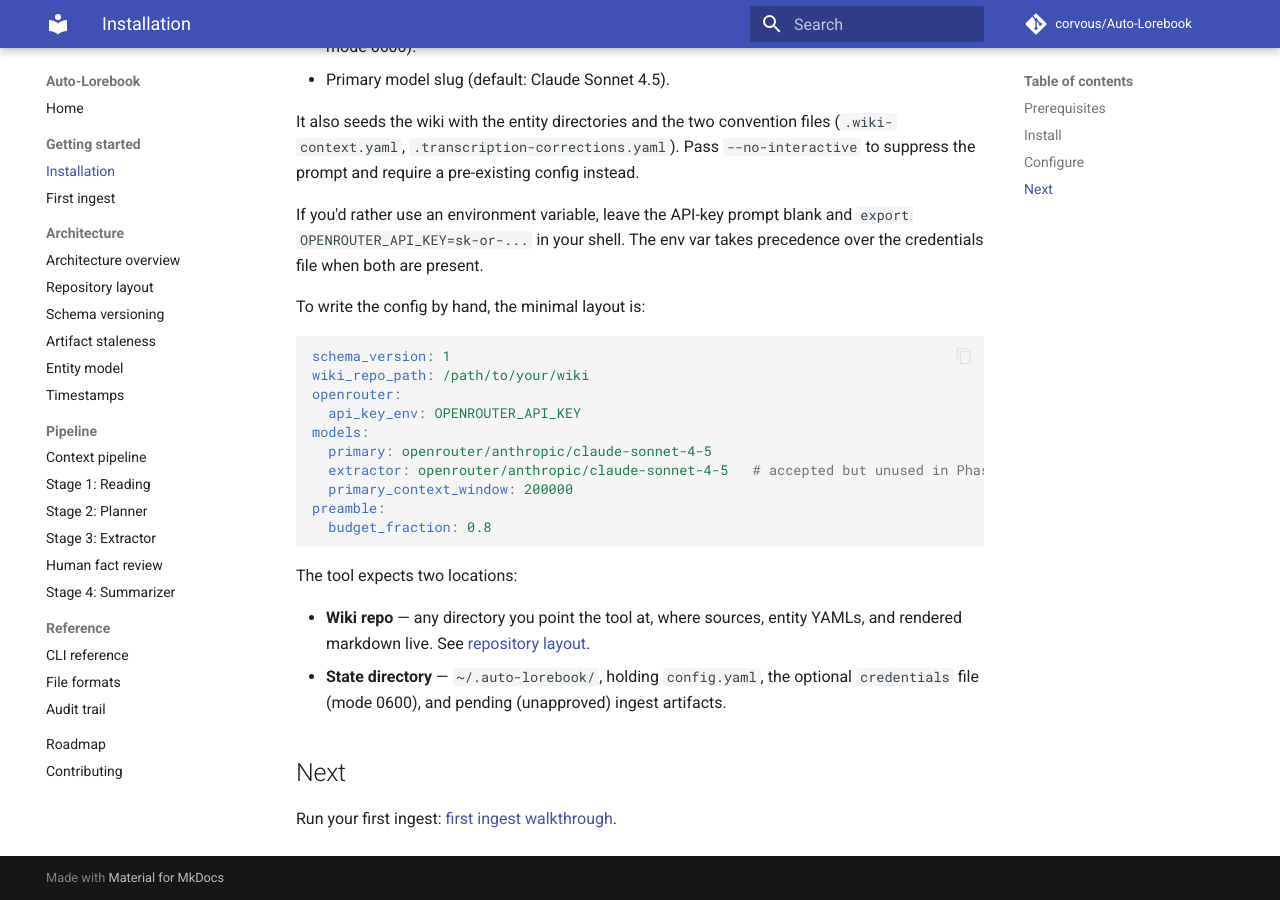
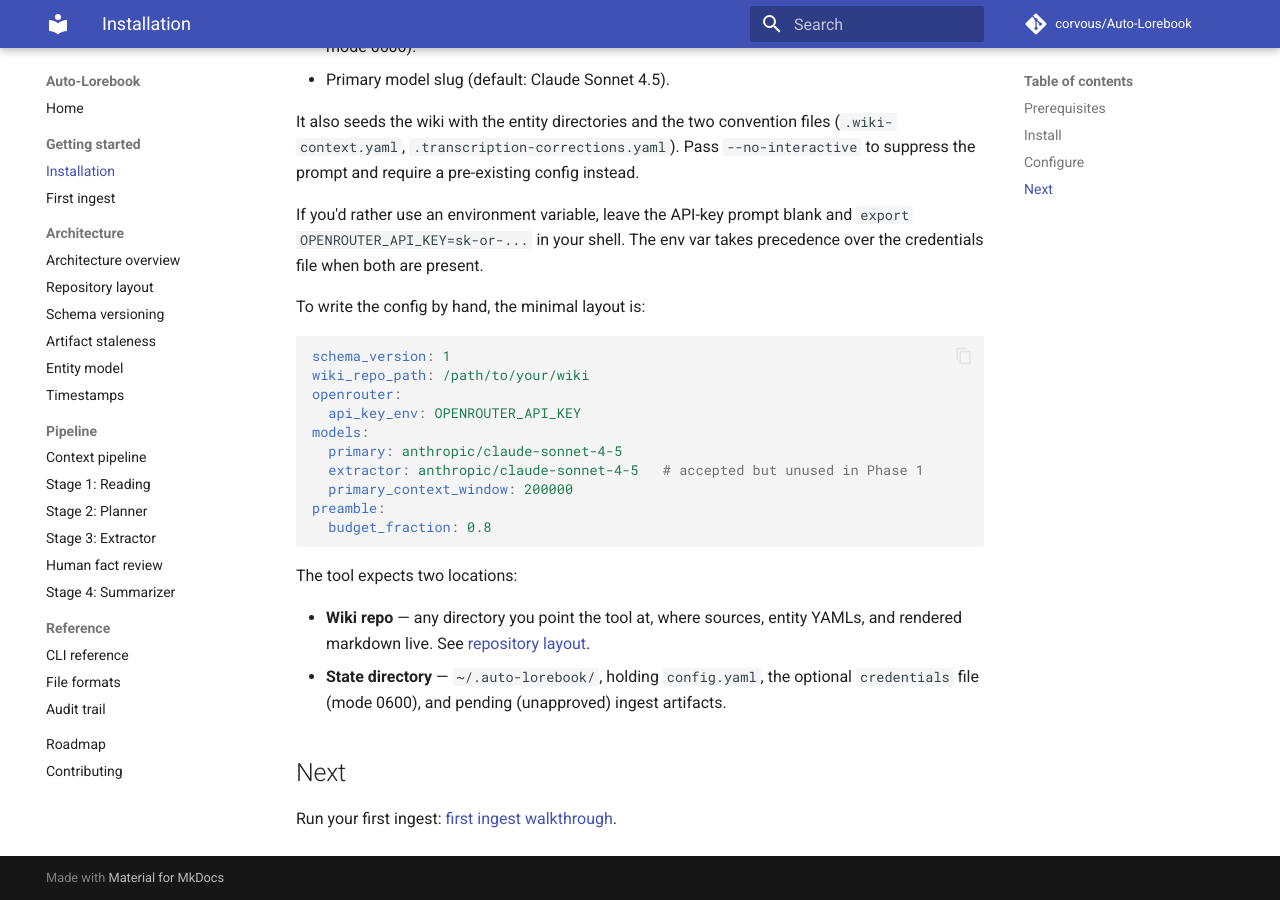
Before and after one commit to CorVous/Auto-Lorebook, an MkDocs documentation site: the page built from docs/getting-started/installation.md, in a window 1280 px wide and 900 px high, scrolled down 881 px. Built offline with MkDocs 1.6.1 and Material for MkDocs 9.7.7, drawn with Linux system fonts in a browser that asks for light colours; comment, search, counter and statistics services are not loaded.

Commit message:
Drop bogus 'openrouter/' prefix from default model slugs
OpenRouter's API expects model IDs in the form `<provider>/<model>`
(e.g. `anthropic/claude-sonnet-4-5`). The `openrouter/` prefix is a
LiteLLM-style routing convention, not part of OpenRouter's own model
namespace, and OpenRouter rejects it with HTTP 400 "is not a valid
model ID".

Strip the prefix from the default, all test fixtures, and the
illustrative configs in docs.

Existing users with a stale config.yaml need to manually edit
`models.primary` to match (or delete the file and re-run interactive
setup); the loader can't safely auto-rewrite a value the user might
have customized.

https://claude.ai/code/session_01PDqjRbne79m8zZqt5XvfjY

```diff
--- a/docs/getting-started/installation.md
+++ b/docs/getting-started/installation.md
@@ -51,8 +51,8 @@ wiki_repo_path: /path/to/your/wiki
 openrouter:
   api_key_env: OPENROUTER_API_KEY
 models:
-  primary: openrouter/anthropic/claude-sonnet-4-5
-  extractor: openrouter/anthropic/claude-sonnet-4-5   # accepted but unused in Phase 1
+  primary: anthropic/claude-sonnet-4-5
+  extractor: anthropic/claude-sonnet-4-5   # accepted but unused in Phase 1
   primary_context_window: 200000
 preamble:
   budget_fraction: 0.8
```
Also changed, not shown: docs/architecture/staleness.md (+1 -1 lines), 3 other files.
